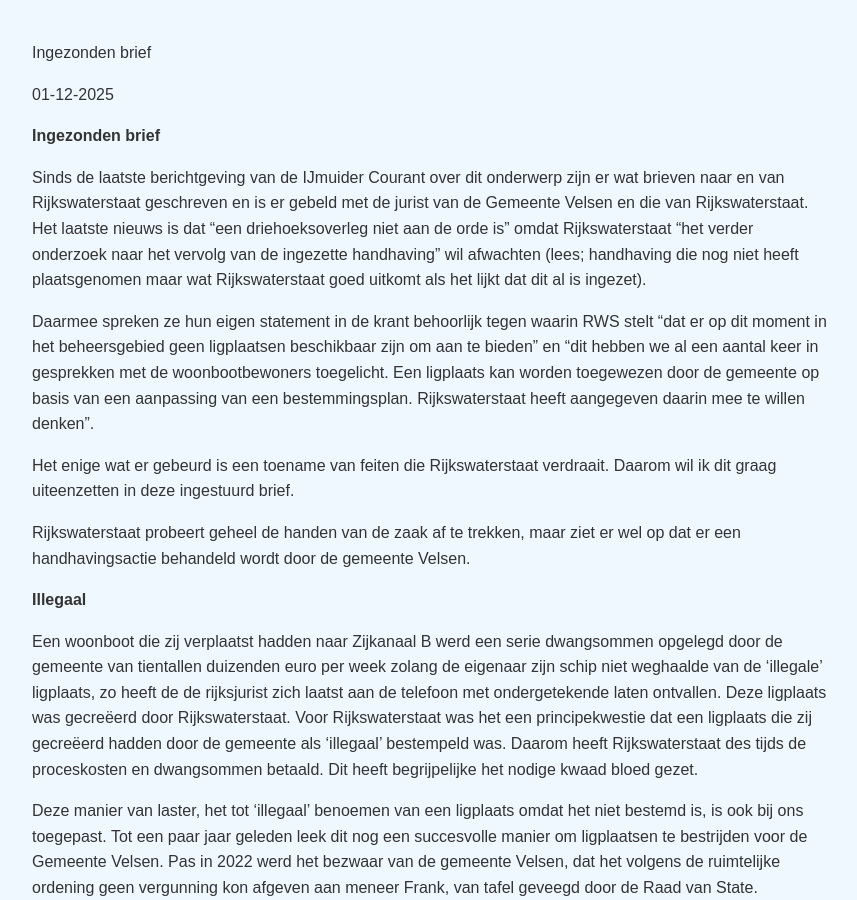
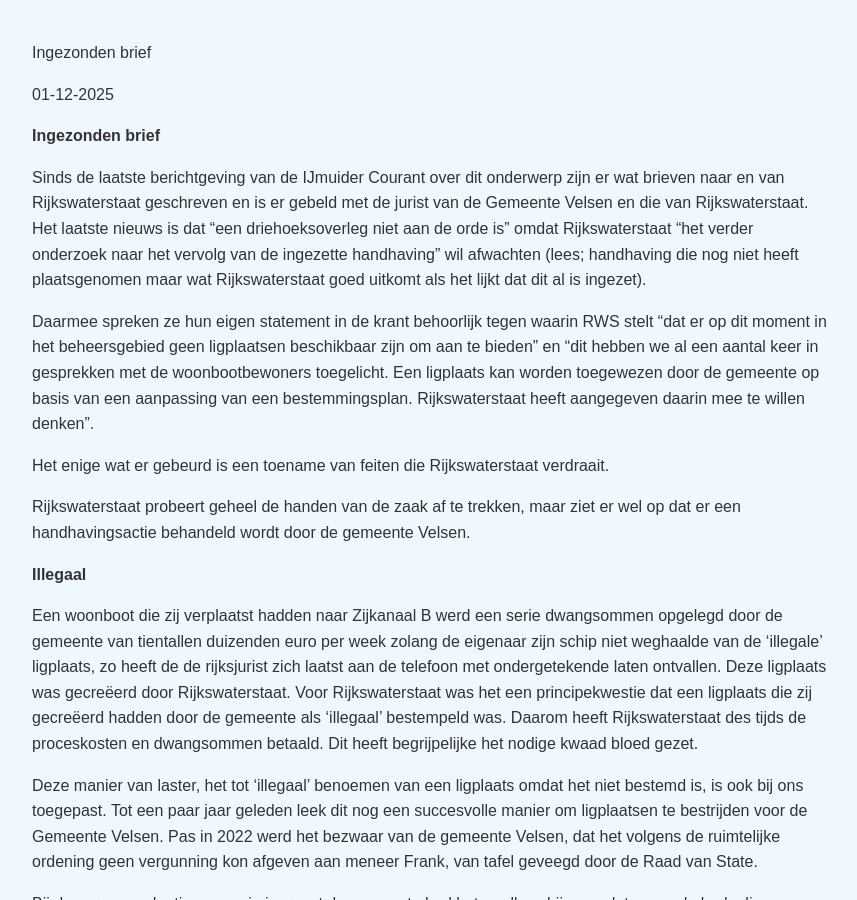
Before and after one commit to Klikblitser/VBBSKW, a Jekyll site: the page built from _posts/2025-12-01-Ingezonden brief.md, in a window 1280 px wide and 900 px high. Shown: the whole window, without its empty margins (208-1065 px from the left). Built offline with Jekyll 4.4.1, drawn with Linux system fonts in a browser that asks for light colours.

Commit message:
kleine aanpassing in de tekst

```diff
--- a/_posts/2025-12-01-Ingezonden brief.md
+++ b/_posts/2025-12-01-Ingezonden brief.md
@@ -32,7 +32,7 @@
 
 
 
-Het enige wat er gebeurd is een toename van feiten die Rijkswaterstaat verdraait. Daarom wil ik dit graag uiteenzetten in deze ingestuurd brief.
+Het enige wat er gebeurd is een toename van feiten die Rijkswaterstaat verdraait.
 
 Rijkswaterstaat probeert geheel de handen van de zaak af te trekken, maar ziet er wel op dat er een handhavingsactie behandeld wordt door de gemeente Velsen.
 
```
